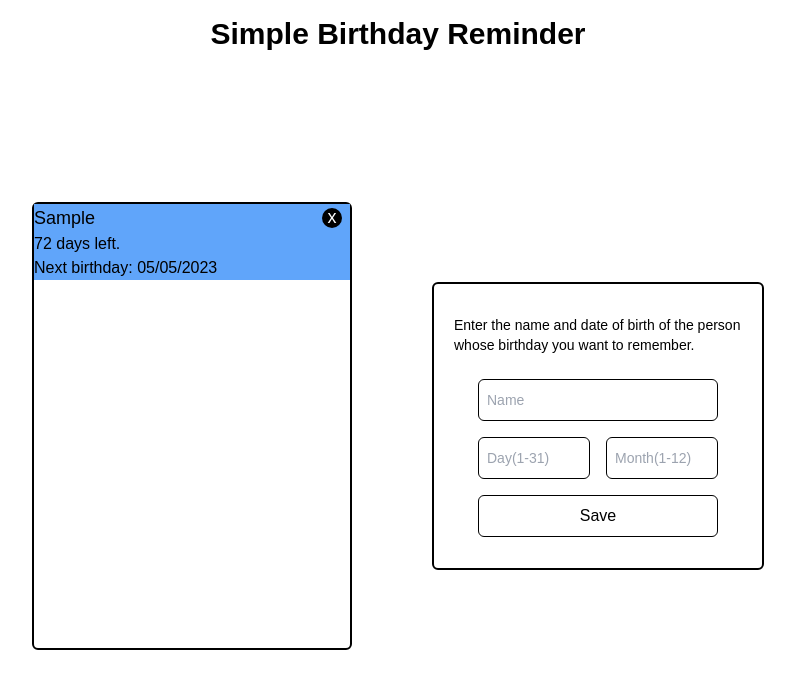
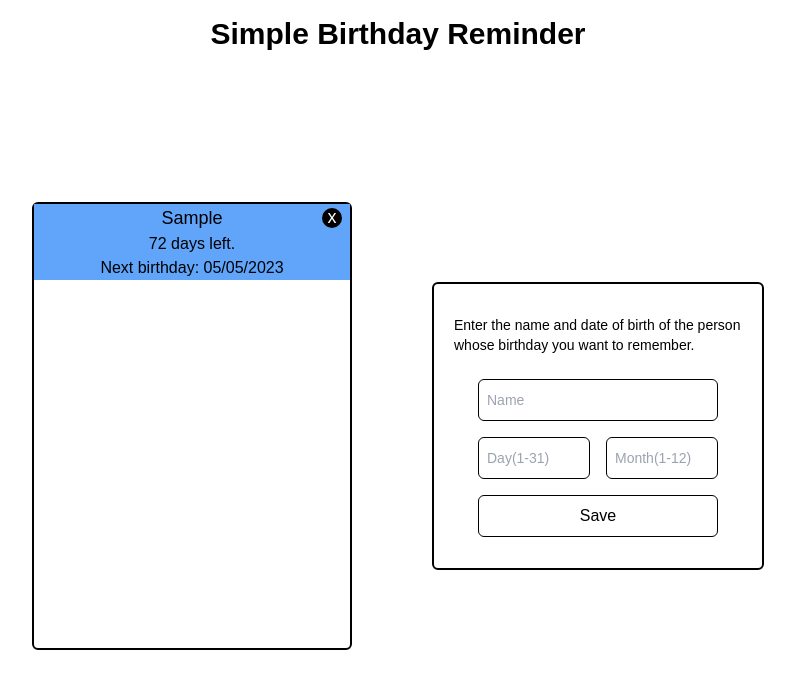
Before and after one commit to kutlukarakoc/birthday-reminder, a React (Create React App) app: page / in a window 1280 px wide. Both pictures are taken after typing "Sample", "5", "5" into the empty fields and a click on the button "Save". Shown: the top 688 px of the page, without its empty margins (242-1037 px from the left). Built offline with nearby package versions, Linux system fonts and the light colour scheme; the HTML template or start-up script is replaced by a standard one.

Commit message:
changed alignment in bd result

```diff
--- a/src/components/Birthdays.tsx
+++ b/src/components/Birthdays.tsx
@@ -35,7 +35,7 @@
 
         return (
             <li className="w-full flex items-center" style={{order: days}}>
-                <div className="w-full relative">
+                <div className="w-full relative text-center">
                     <div className={days < 7 ? 'bg-red-400' : 'bg-blue-400'}>
                         <div className="text-lg">{personName}</div>
                         <div>
```
